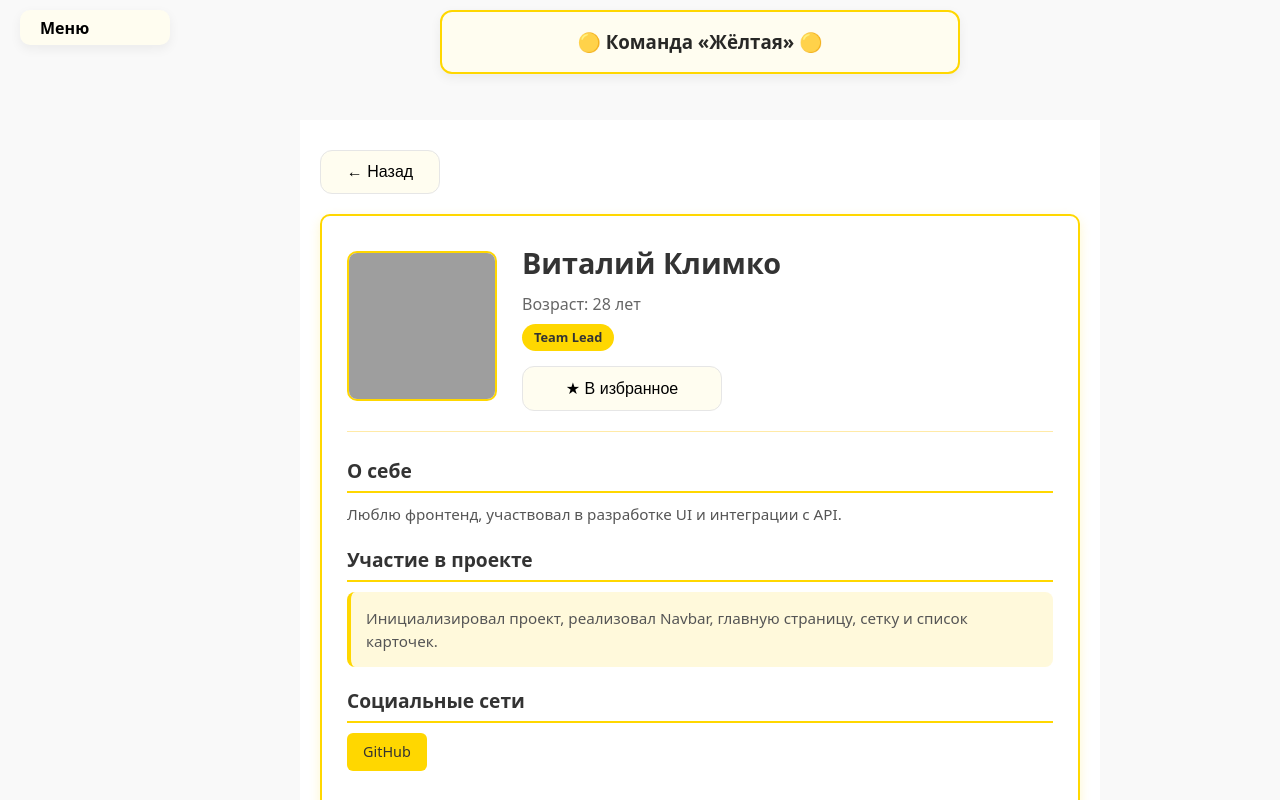
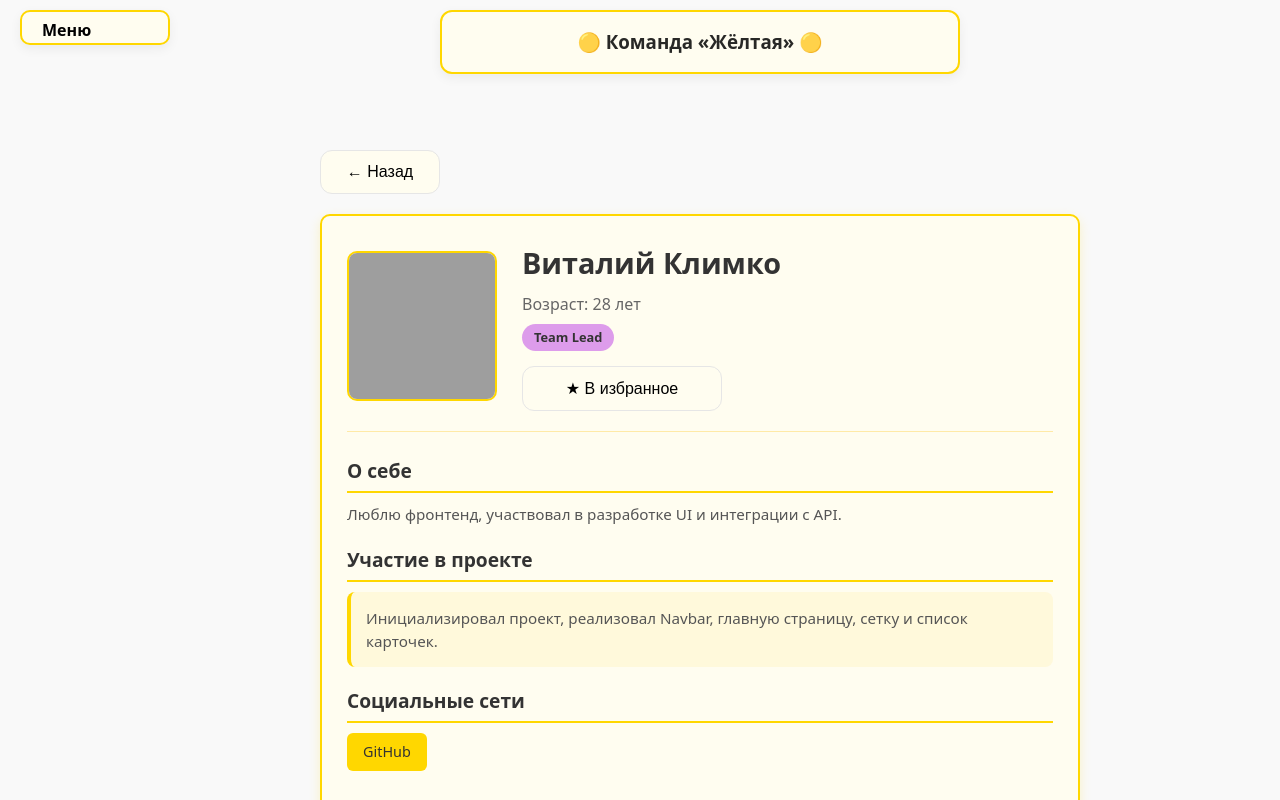
Before and after one commit to Vitali-lab/hackathon_react_yellow_team, a React (Vite) app: page /user/1 in a window 1280 px wide. Shown: the top 800 px of the page. Built offline with nearby package versions, Linux system fonts and the light colour scheme; grey boxes are pictures that could not be loaded; a web font is replaced by a local one.

Commit message:
Исправить мелкие ошибки

```diff
--- /dev/null
+++ b/src/components/Badge/Badge.jsx
@@ -0,0 +1,30 @@
+
+import styled from "styled-components";
+
+const BadgeContainer = ({className , badge}) => {
+    return <div className={className}>
+        <div className={badge === 'Team Lead'? 'bageLead': 'bage' }>{badge}</div>
+    </div>;
+};
+
+export const Badge = styled(BadgeContainer)`
+
+    & .bage {
+    width: fit-content;
+    background: #ffd700;
+    color: #333;
+    padding: 4px 12px;
+    border-radius: 15px;
+    font-weight: 600;
+    font-size: 0.8rem;}
+
+    & .bageLead {
+    width: fit-content;
+    background:rgba(216, 139, 234, 0.85);
+    color: #333;
+    padding: 4px 12px;
+    border-radius: 15px;
+    font-weight: 600;
+    font-size: 0.8rem;
+    }
+`
--- a/src/components/Member-card/MemberCard.jsx
+++ b/src/components/Member-card/MemberCard.jsx
@@ -1,7 +1,6 @@
 import { useNavigate } from 'react-router-dom';
 import { useState } from 'react';
-import { Button } from '..';
-import { Modal } from '../../components/Modal/Modal';
+import { Modal , Badge, Button } from '../../components';
 import styled from 'styled-components';
 
 const InfoDiv = styled.div`
@@ -78,7 +77,7 @@ const MemberCardContainer = ({ className, member, removeButton, handleRemoveFavo
             <p>{member.role}</p>
           </AboutDiv>
           <div>
-            <p>{member.badge}</p>
+            <Badge badge={member.badge} />
           </div>
         </InfoDiv>
       </TopContent>
--- a/src/components/Navbar/Navbar.jsx
+++ b/src/components/Navbar/Navbar.jsx
@@ -62,6 +62,7 @@ align-items: end;
 height:35px;
 background: #fffdf0;
 border-radius: 10px;
+border: 2px solid #ffd700;
 color: black;
 box-shadow: 0 4px 12px rgba(0,0,0,0.06);
 & ul {
@@ -75,6 +76,7 @@ box-shadow: 0 4px 12px rgba(0,0,0,0.06);
         padding: 10px 20px;
         border-radius: 10px;
         box-shadow: 0 4px 12px rgba(0,0,0,0.06);
+        border: 2px solid #ffd700;
     }
   & i{
   font-size: 35px;
--- a/src/components/index.js
+++ b/src/components/index.js
@@ -3,3 +3,6 @@ export * from './Navbar/Navbar.jsx';
 export * from './Header/Header.jsx';
 export * from './Button/Button.jsx';
 export * from './Breadcrumbs/Breadcrumbs.jsx';
+export * from './Badge/Badge.jsx';
+export * from './Modal/Modal.jsx';
+export * from './Member-card/MemberCard.jsx';
--- a/src/pages/main/components/SliderTeamList.jsx
+++ b/src/pages/main/components/SliderTeamList.jsx
@@ -1,6 +1,7 @@
 import { useEffect, useState } from 'react';
 import { useNavigate } from 'react-router-dom';
 import styled, { keyframes } from 'styled-components';
+import { Badge } from '../../../components';
 
 const slide = keyframes`
     from {
@@ -58,6 +59,9 @@ const SliderIconDiv = styled.div`
   i {
     font-size: 50px;
     cursor: pointer;
+    &:active {
+      transform: scale(0.9);
+    }
   }
 `;
 
@@ -111,7 +115,7 @@ const SliderTeamListContainer = ({ className, team }) => {
             <p>{team[count].role}</p>
           </div>
           <div>
-            <p>{team[count].badge}</p>
+            <Badge badge={team[count].badge} />
           </div>
         </SliderInfoDiv>
       </SliderItemDiv>
--- a/src/pages/main/components/TeamList.jsx
+++ b/src/pages/main/components/TeamList.jsx
@@ -1,6 +1,6 @@
 
 import styled, { keyframes } from "styled-components";
-import { MemberCard } from '../../../components/Member-card/MemberCard';
+import { MemberCard } from '../../../components';
 
 const fadeIn = keyframes`
     from {
--- a/src/pages/userPage/userPage.jsx
+++ b/src/pages/userPage/userPage.jsx
@@ -1,20 +1,19 @@
 import { useNavigate, useParams } from 'react-router-dom';
 import { useState } from 'react';
-import { team } from '../../../team';
-import { Button } from '../../components/Button/Button.jsx';
-import { Modal } from '../../components/Modal/Modal.jsx';
+import { Badge ,Modal, Button} from '../../components';
 import styled from 'styled-components';
+
 
 const PageContainer = styled.div`
   padding: 30px 20px;
   max-width: 800px;
   margin: 0 auto;
   min-height: 100vh;
-  background: #fff;
+  background: transparent;
 `;
 
 const UserCard = styled.div`
-  background: white;
+  background: #fffdf0;
   border-radius: 10px;
   padding: 25px;
   border: 2px solid #ffd700;
@@ -58,15 +57,7 @@ const UserBasicInfo = styled.div`
     font-size: 1rem;
   }
 
-  & .badge {
-    display: inline-block;
-    background: #ffd700;
-    color: #333;
-    padding: 4px 12px;
-    border-radius: 15px;
-    font-weight: 600;
-    font-size: 0.8rem;
-  }
+
 `;
 
 const ButtonContainer = styled.div`
@@ -252,7 +243,7 @@ const UserPage = ({ team }) => {
               {user.firstName} {user.lastName}
             </h1>
             <div className="age">Возраст: {user.age} лет</div>
-            {user.badge && <div className="badge">{user.badge}</div>}
+            {user.badge && <Badge badge={user.badge}/>}
 
             <ButtonContainer>
               <Button
```
